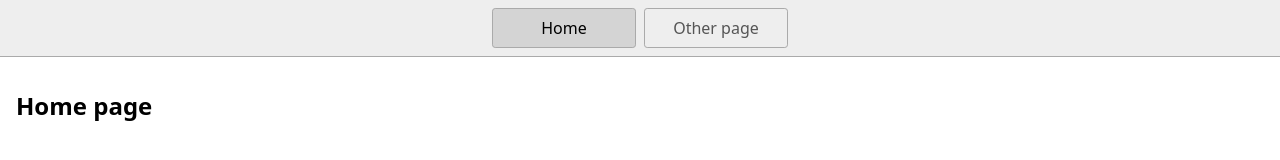
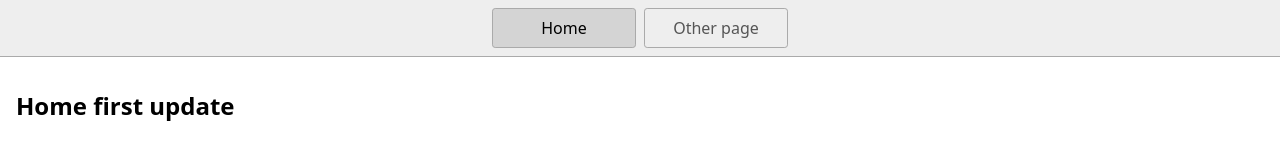
Before and after one commit to kandikatt98/stackblitz-f-rste-prosjekt-vnctcj, a website: page index.html in a window 1280 px wide. Drawn offline with Linux system fonts and the light colour scheme.

Commit message:
update page

```diff
--- a/index.html
+++ b/index.html
@@ -17,7 +17,7 @@
       <a href="/page2.html">Other page</a>
     </nav>
     <main>
-      <h1>Home page</h1>
+      <h1>Home first update</h1>
     </main>
   </body>
 </html>
```
Also changed, not shown: 1 other file.
